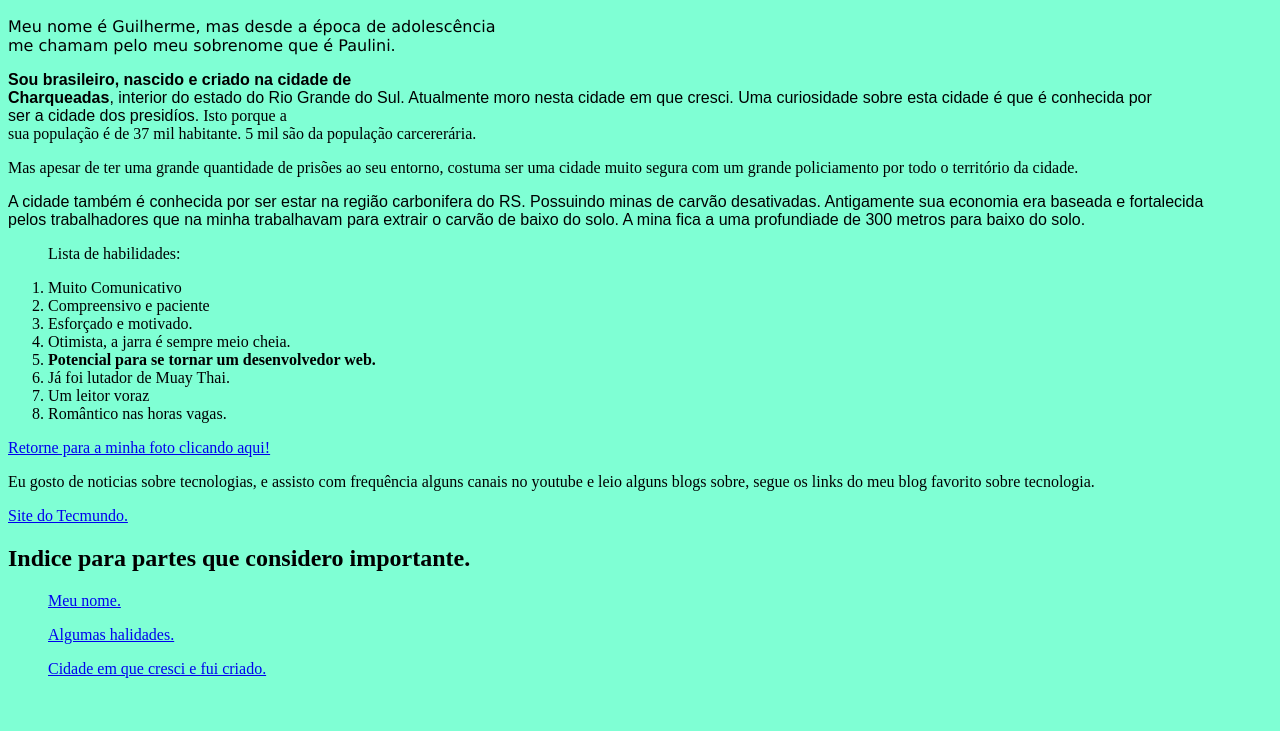
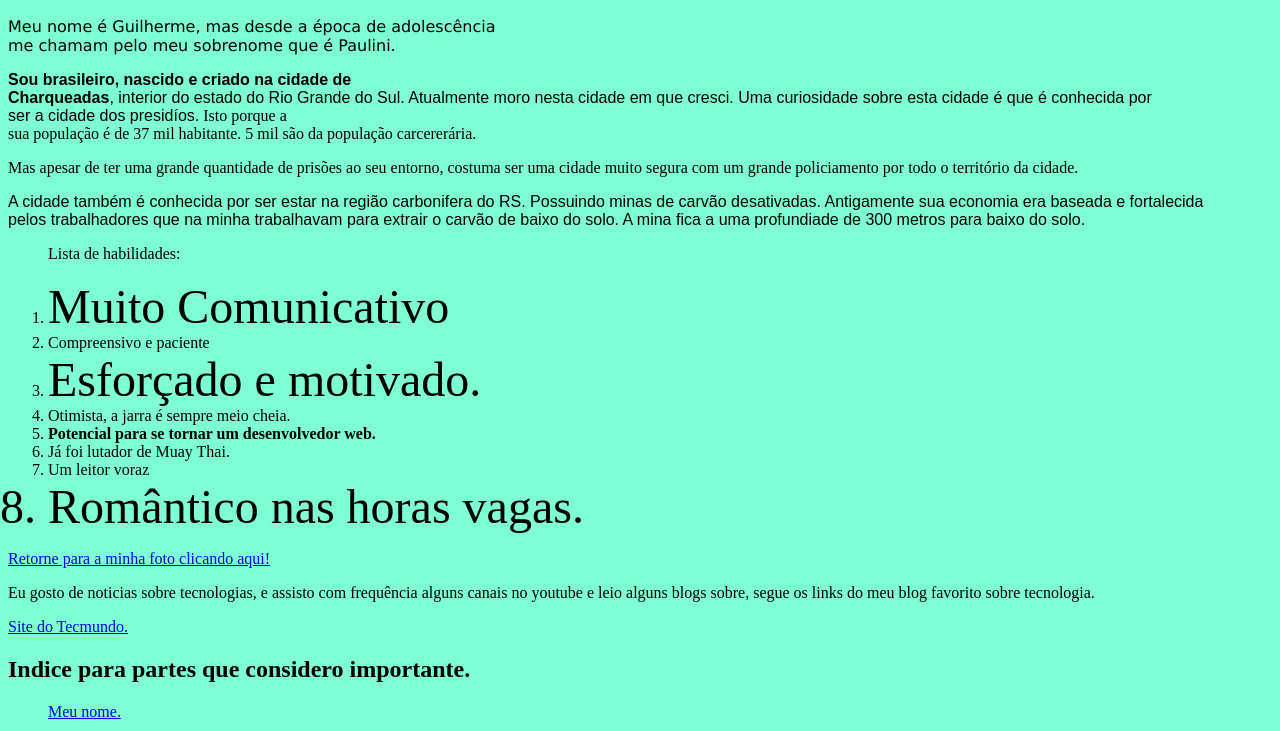
Before and after one commit to paulini1/Portif-lio-WEB, a plain HTML site: page index.html in a window 1280 px wide. Shown: the part 558-1289 px from the top of the page. Before the commit the page ends 1252 px from the top, so only its background shows below. Drawn offline with Linux system fonts and the light colour scheme.

Commit message:
Altera tamanho das fontes.

```diff
--- a/index.html
+++ b/index.html
@@ -20,14 +20,14 @@
     <p>Mas apesar de ter uma grande quantidade de prisões ao seu entorno, costuma ser uma cidade muito segura com um grande policiamento por todo o território da cidade.</p>
     <p><font face="arial">A cidade também é conhecida por ser estar na região carbonifera do RS. Possuindo minas de carvão desativadas. Antigamente sua economia era baseada e fortalecida <br>pelos trabalhadores que na minha trabalhavam para extrair o carvão de baixo do solo. A mina fica a uma profundiade de 300 metros para baixo do solo.</font></p>
     <ol><p id="lista">Lista de habilidades:</p>
-        <li>Muito Comunicativo</li>
+        <li><font size="+100">Muito Comunicativo</li></font>
         <li>Compreensivo e paciente</li>
-        <li>Esforçado e motivado.</li>
+        <li><font size ="+50">Esforçado e motivado.</font></li>
         <li>Otimista, a jarra é sempre meio cheia.</li>
         <li><b>Potencial para se tornar um desenvolvedor web.</b></li>
         <li>Já foi lutador de Muay Thai.</li>
         <li>Um leitor voraz</li>
-        <li>Romântico nas horas vagas.</li>
+        <font size="20%"><li>Romântico nas horas vagas.</li></font>
     </ol>
     <a href="#foto">Retorne para a minha foto clicando aqui!</a>
     <p>Eu gosto de noticias sobre tecnologias, e assisto com frequência alguns canais no youtube e leio alguns blogs sobre, segue os links do meu blog favorito sobre tecnologia.</p>
```
